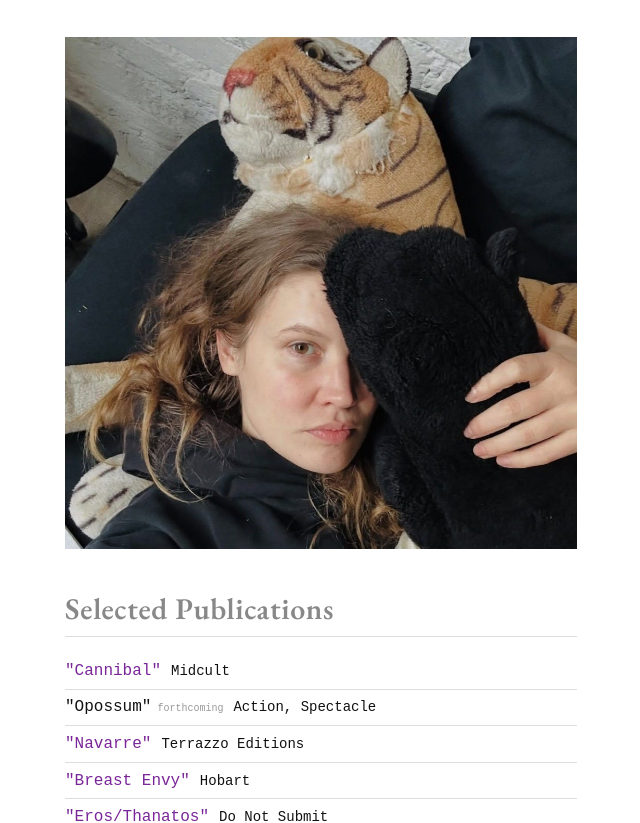
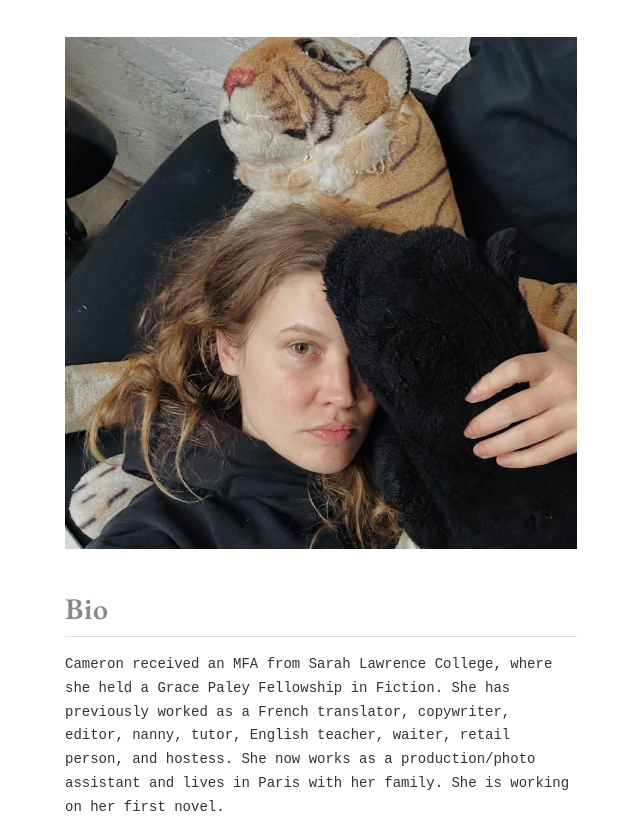
Before and after one commit to camerondarc/camerondarc.github.io, a plain HTML site: page index.html in a window 1280 px wide. Shown: the part 132-955 px from the top of the page, without its empty margins (319-959 px from the left). Drawn offline with nearby package versions, Linux system fonts and the light colour scheme.

Commit message:
Update index.html

```diff
--- a/index.html
+++ b/index.html
@@ -62,7 +62,13 @@
       height: auto;
       margin-bottom: 2.5rem;
     }
-
+.bio {
+  font-size: 14px;
+  line-height: 1.7;
+  color: #333;
+  margin-bottom: 3rem;
+  max-width: 520px;
+}
     ul {
       list-style: none;
     }
@@ -117,7 +123,15 @@
   src="photo.jpg"
   alt="Cameron Darc"
  />
+<p class="section-label">Bio</p>
 
+<p class="bio">
+  Cameron received an MFA from Sarah Lawrence College, where she held a
+  Grace Paley Fellowship in Fiction. She has previously worked as a French
+  translator, copywriter, editor, nanny, tutor, English teacher, waiter,
+  retail person, and hostess. She now works as a production/photo assistant
+  and lives in Paris with her family. She is working on her first novel.
+</p>
     <p class="section-label">Selected Publications</p>
     <ul>
       <li>
```
